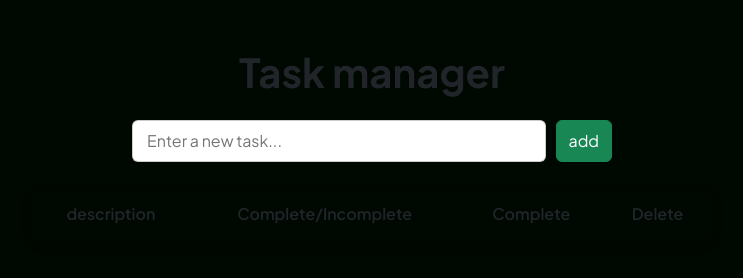
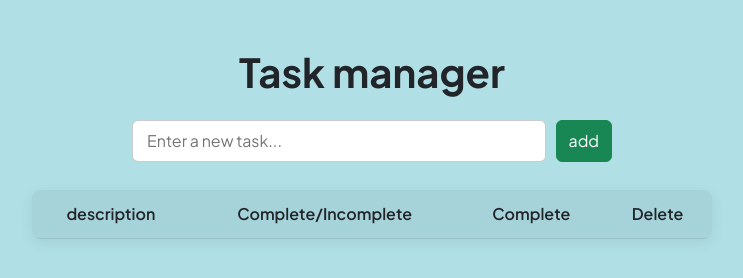
Before and after one commit to yakob1104/NewTaskProject, a plain HTML site: page index.html in a window 1280 px wide. Shown: the whole page, without its empty margins (268-1011 px from the left). Drawn offline with nearby package versions, Linux system fonts and the light colour scheme.

Commit message:
Change background color to powderblue

```diff
--- a/index.html
+++ b/index.html
@@ -14,7 +14,7 @@
     <title>Task Manager</title>
     <style>
         body {
-            background-color: #000802;
+            background-color: powderblue;
             font-family: 'Plus Jakarta Sans', sans-serif;
             margin: 0;
             padding-top: 48px;
```
